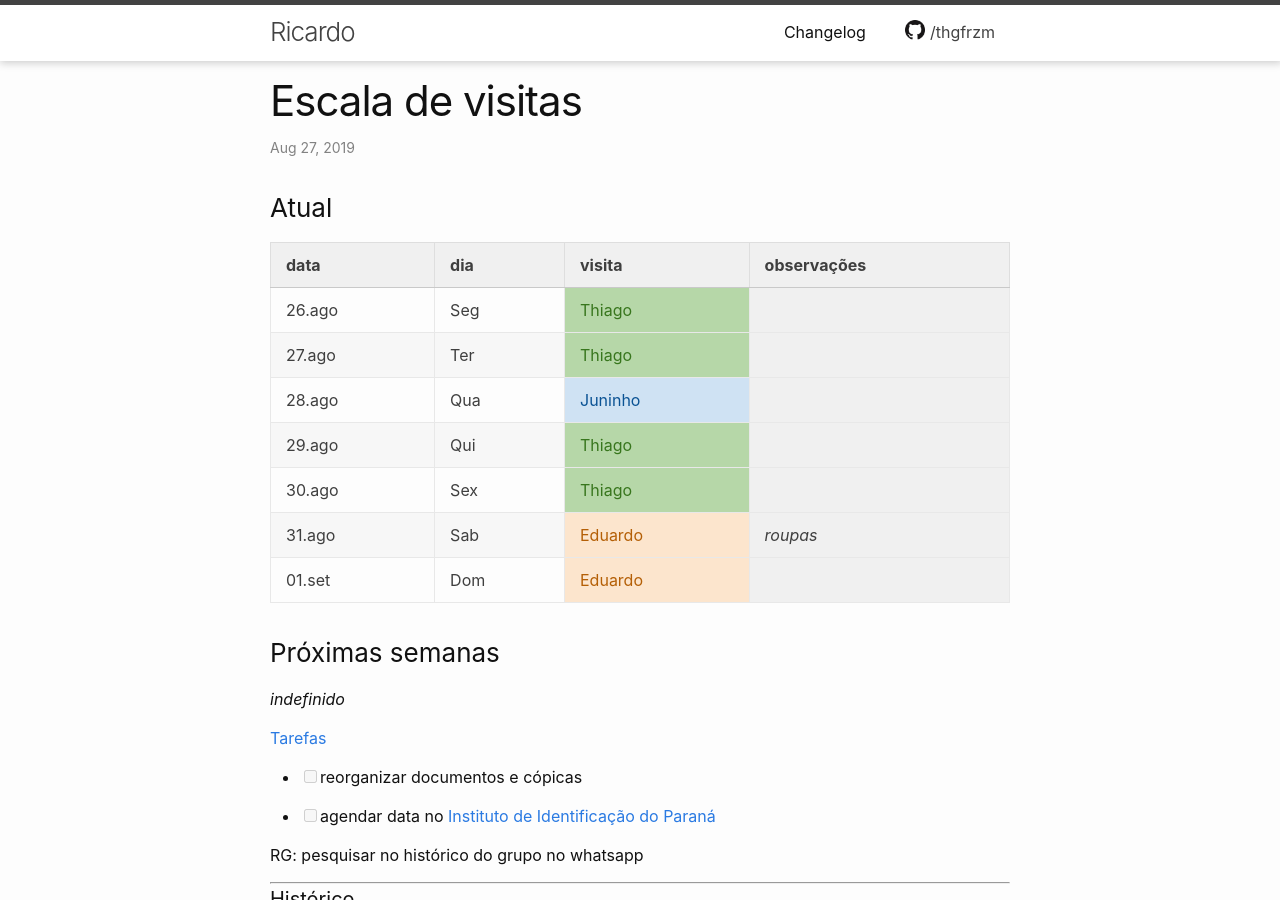
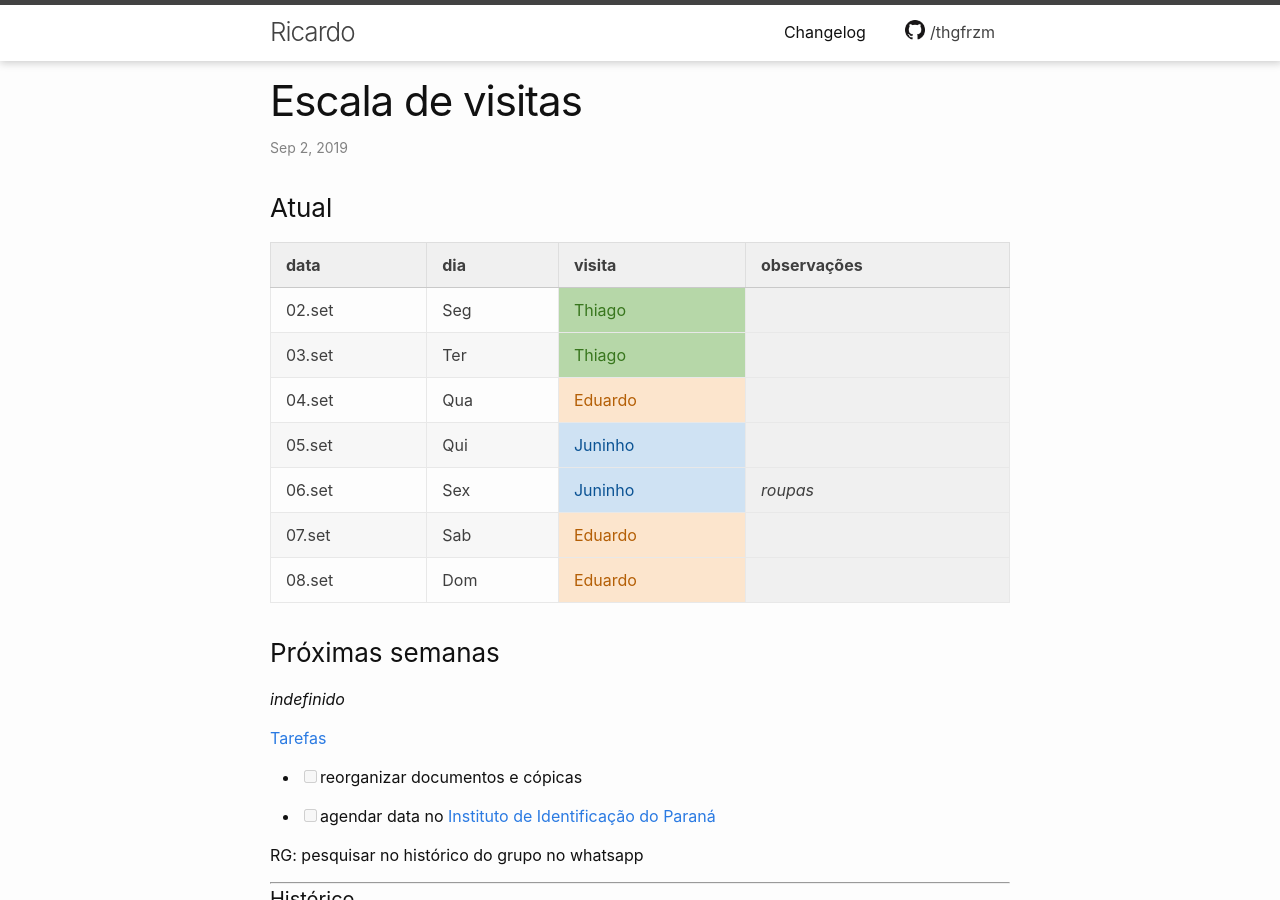
Before and after one commit to thgfrzm/ricardo, a Jekyll site: the page built from _posts/2018-12-23-escala-visitas.markdown, in a window 1280 px wide and 900 px high. Built offline with Jekyll 4.4.1, drawn with Linux system fonts in a browser that asks for light colours; some of the changed text lies outside the part shown.

Commit message:
Update 2018-12-23-escala-visitas.markdown

```diff
--- a/_posts/2018-12-23-escala-visitas.markdown
+++ b/_posts/2018-12-23-escala-visitas.markdown
@@ -1,7 +1,7 @@
 ---
 layout: post
 title:  "Escala de visitas"
-date:   2019-08-26 22:00:00 -0300
+date:   2019-09-02 08:00:00 -0300
 categories: agenda
 ---
 
@@ -9,13 +9,13 @@ categories: agenda
 
 | data   | dia | visita  | observações |
 | ------ | --- | ------- | ----------- |
-| 26.ago | Seg | Thiago  |             |
-| 27.ago | Ter | Thiago  |             |
-| 28.ago | Qua | Juninho |             |
-| 29.ago | Qui | Thiago  |             |
-| 30.ago | Sex | Thiago  |             |
-| 31.ago | Sab | Eduardo | _roupas_    |
-| 01.set | Dom | Eduardo |             |
+| 02.set | Seg | Thiago  |             |
+| 03.set | Ter | Thiago  |             |
+| 04.set | Qua | Eduardo |             |
+| 05.set | Qui | Juninho |             |
+| 06.set | Sex | Juninho | _roupas_    |
+| 07.set | Sab | Eduardo |             |
+| 08.set | Dom | Eduardo |             |
 
 ### Próximas semanas
 
@@ -290,3 +290,10 @@ RG: pesquisar no histórico do grupo no whatsapp
 | 23.ago | Sex | Eduardo     |                     |
 | 24.ago | Sab | Eduardo     |                     |
 | 25.ago | Dom | Thiago      | _roupas_            |
+| 26.ago | Seg | Thiago  |             |
+| 27.ago | Ter | Thiago  |             |
+| 28.ago | Qua | Juninho |             |
+| 29.ago | Qui | Thiago  |             |
+| 30.ago | Sex | Thiago  |             |
+| 31.ago | Sab | Eduardo | _roupas_    |
+| 01.set | Dom | Eduardo |             |
```
